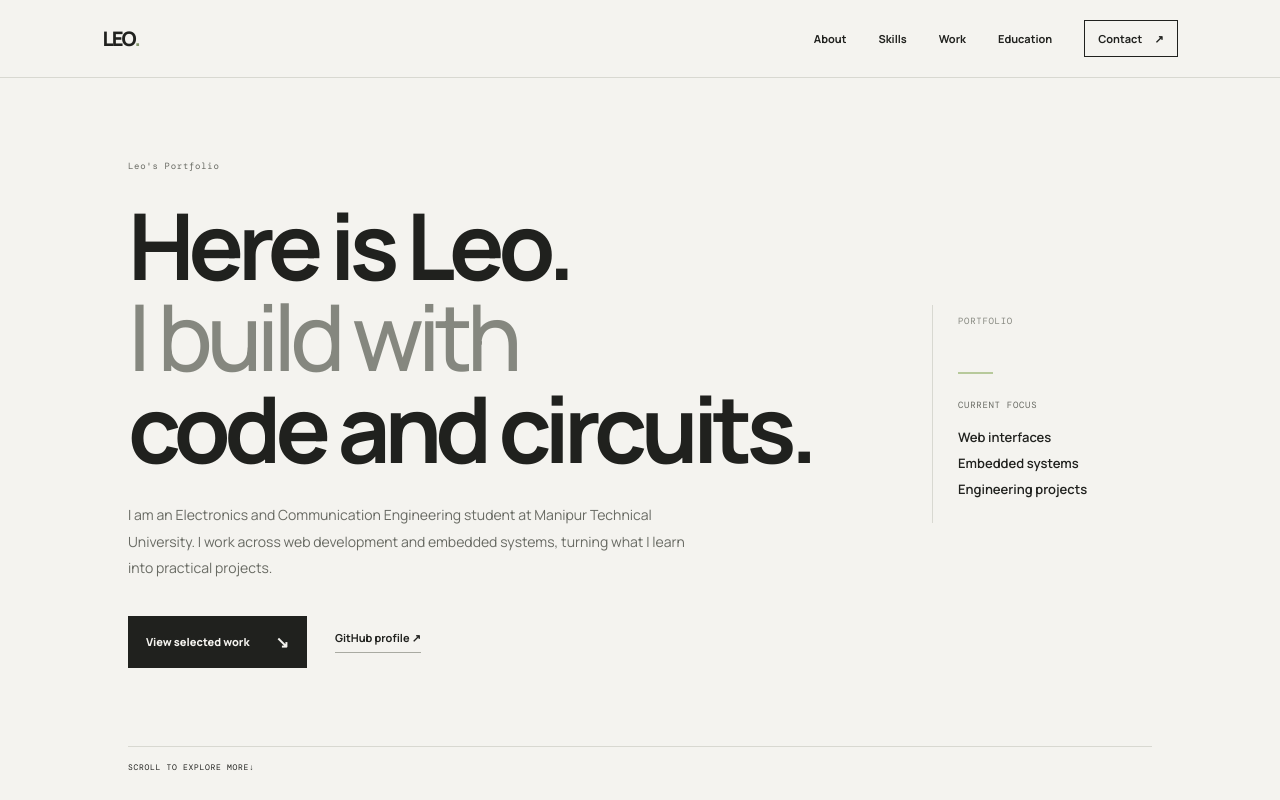
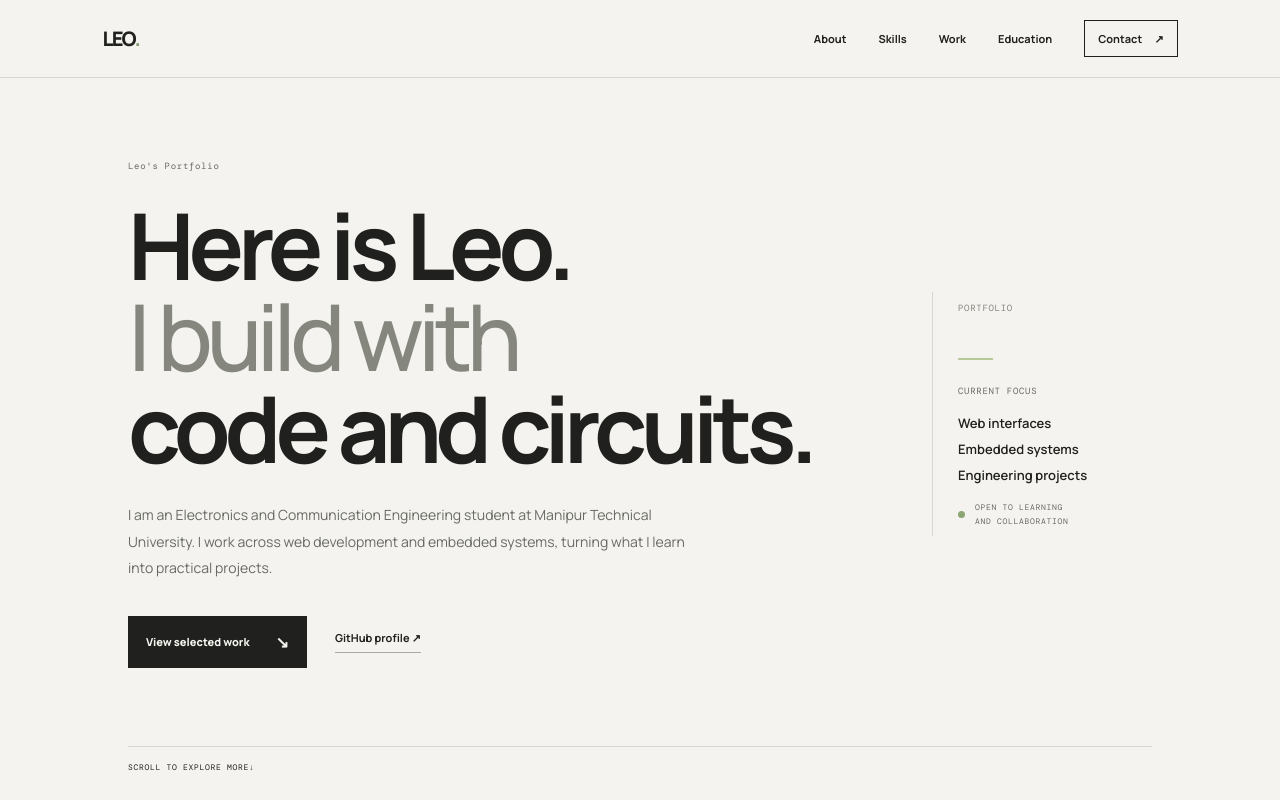
Before and after one commit to T-Leo-n/portfolio, a plain HTML site: page index.html in a window 1280 px wide. Shown: the top 800 px of the page. Drawn offline with nearby package versions, Linux system fonts and the light colour scheme.

Commit message:
Add files via upload

```diff
--- a/index.html
+++ b/index.html
@@ -42,6 +42,10 @@
         <div class="aside-rule"></div>
         <p class="aside-label">CURRENT FOCUS</p>
         <p class="aside-focus">Web interfaces<br>Embedded systems<br>Engineering projects</p>
+        <div class="aside-bottom reveal">
+          <span class="availability-dot"></span>
+          <span>OPEN TO LEARNING<br>AND COLLABORATION</span>
+        </div>
       </aside>
       <div class="hero-footer"><a href="#about">SCROLL TO EXPLORE MORE↓</a></div>
     </section>
--- a/style.css
+++ b/style.css
@@ -170,7 +170,7 @@ h1 span {
   color: var(--muted);
   font-size: 8px;
   line-height: 1.7;
-  margin-top: 55px;
+  margin-top: 5px;
 }
 .availability-dot {
   width: 7px;
```
